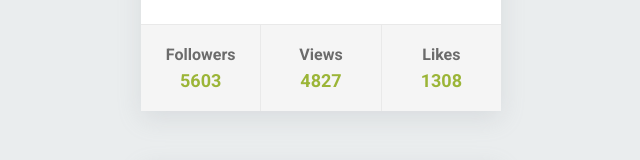
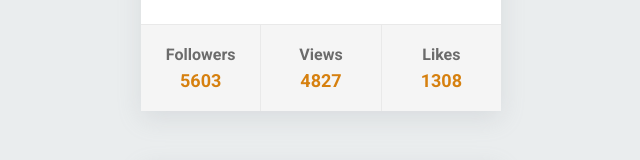
Before and after one commit to A-ZuMa/goit-react-hw-01-components, a React (Create React App) app: page / in a window 1280 px wide. Shown: the part 324-484 px from the top of the page, without its empty margins (319-959 px from the left). Built offline with nearby package versions, Linux system fonts and the light colour scheme.

Commit message:
Color update

```diff
--- a/src/components/Profile/Profile.module.css
+++ b/src/components/Profile/Profile.module.css
@@ -64,5 +64,5 @@
   font-weight: 700;
   display: block;
   text-align: center;
-  color: var(--colorAccent);
+  color: var(--colorPrimary);
 }
```
